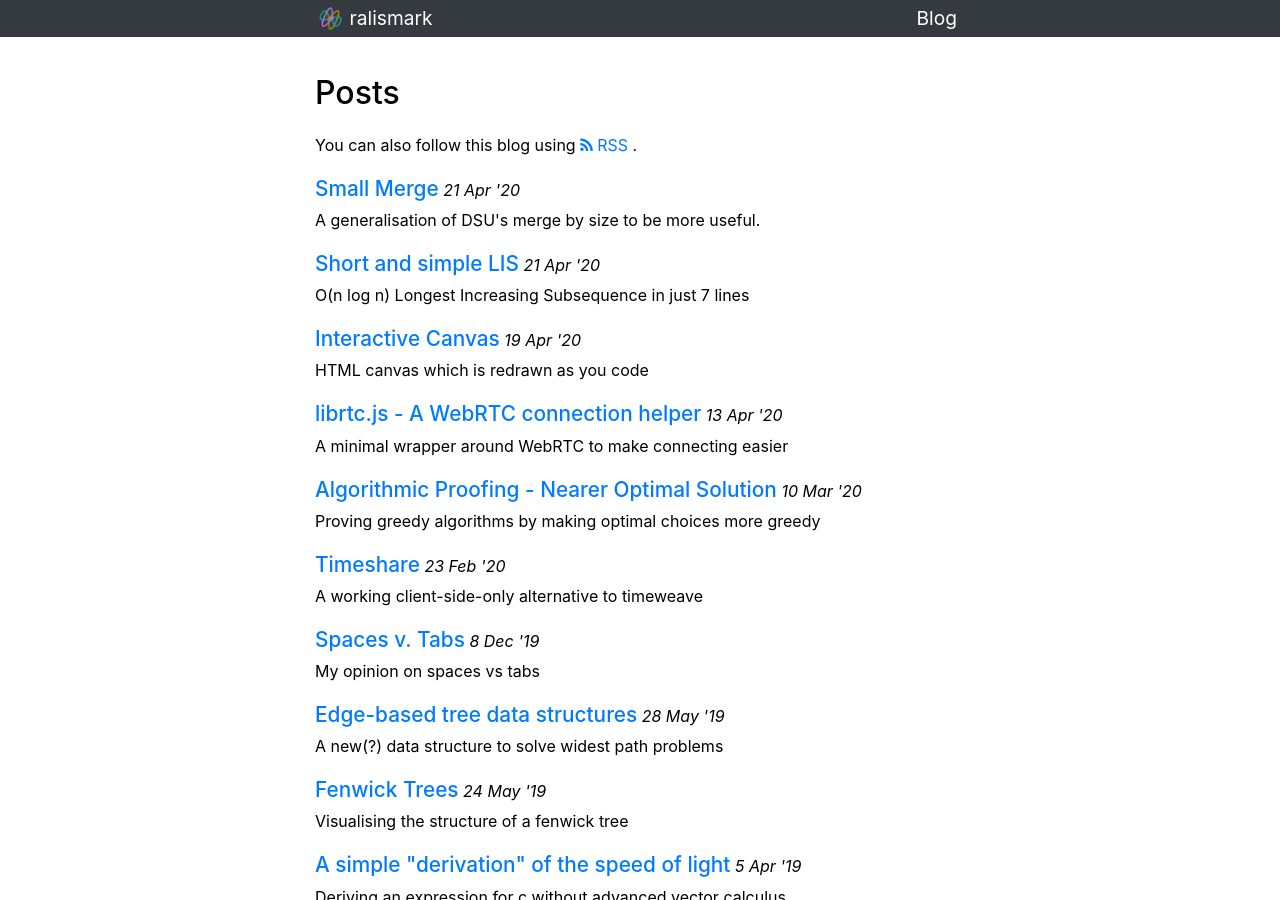
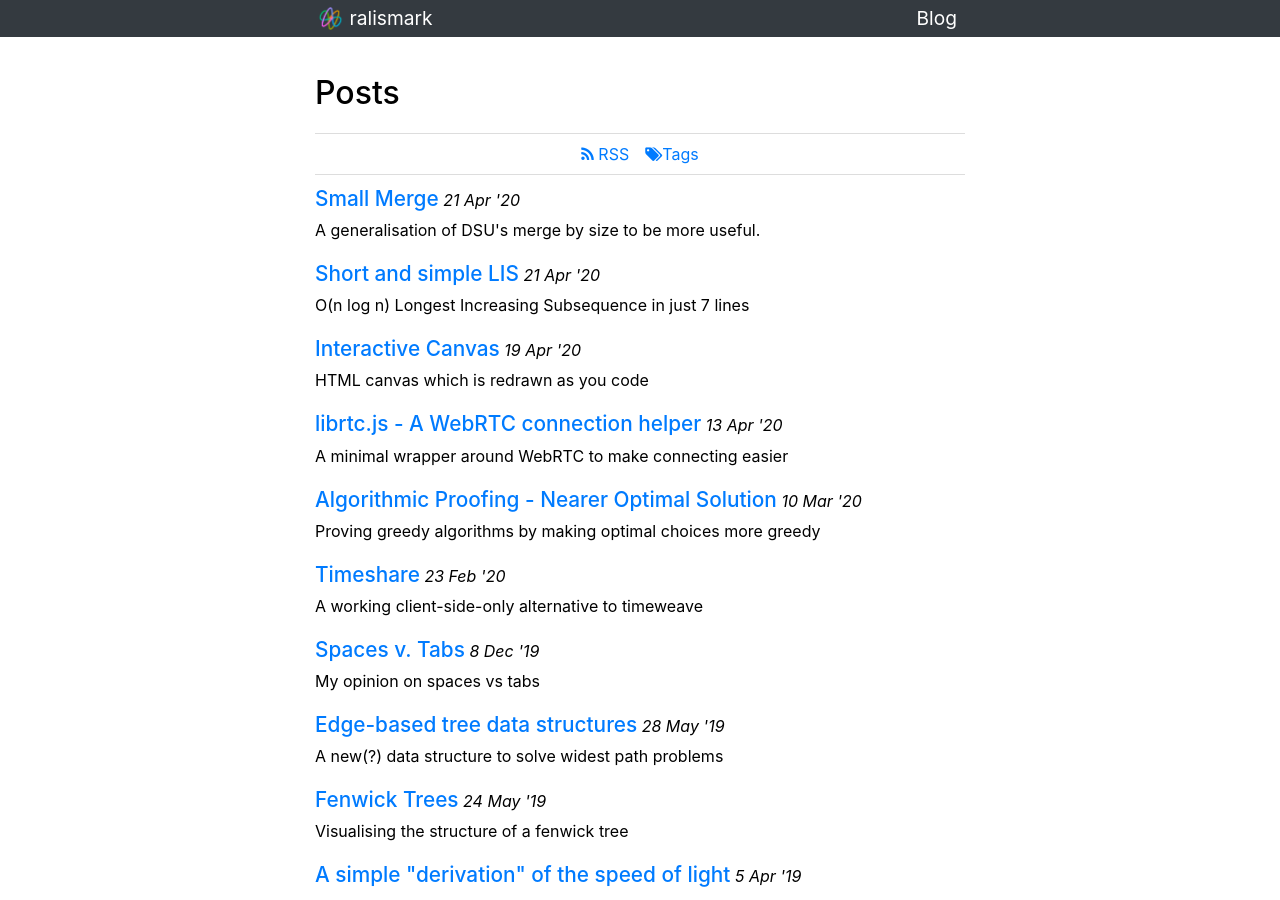
Before and after one commit to ralismark/ralismark.github.io, a Jekyll site: the page built from posts.html, in a window 1280 px wide and 900 px high. Built offline with Jekyll 4.4.1, drawn with Linux system fonts in a browser that asks for light colours.

Commit message:
Add quick links to top of post listing

```diff
--- a/posts.html
+++ b/posts.html
@@ -6,11 +6,14 @@ nav: true
 
 <h1>Posts</h1>
 
-<p>
-	You can also follow this blog using
-	<a href="https://ralismark.github.io/feed.xml"><i class="fa fa-rss"></i> RSS </a>
-	.
-</p>
+<hr>
+
+<ul class="ul-flat">
+	<li><a href="/feed.xml"><i class="fa fa-rss"></i> RSS</a></li>
+	<li><a href="/tags.html"><i class="fa fa-tags"></i>Tags</a></li>
+</ul>
+
+<hr>
 
 {% for post in site.posts %}
 <article class="summary">
```
